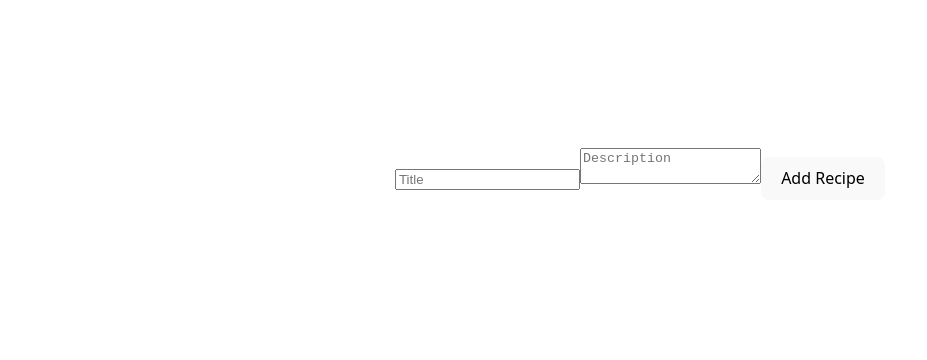
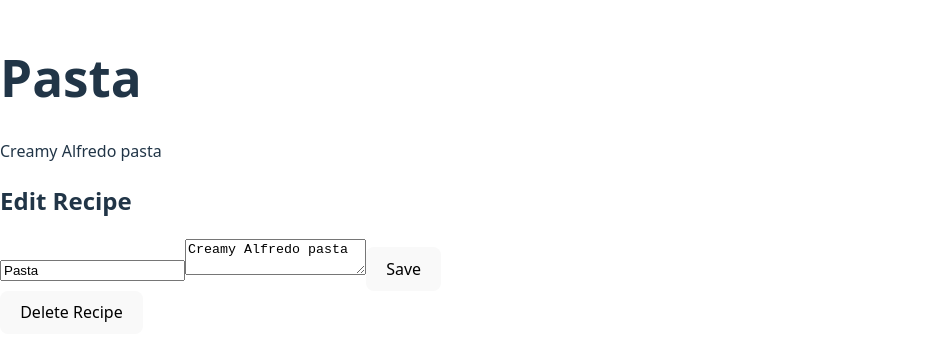
Before and after one commit to NDPRIME-cloud/alx-fe-reactjs, a React (Vite) app in the folder recipe-sharing-app/: page /recipes/1 in a window 1280 px wide. Shown: the part 226-586 px from the top of the page, without its empty margins (0-927 px from the left). Built offline with nearby package versions, Linux system fonts and the light colour scheme.

Commit message:
list and form

```diff
--- a/recipe-sharing-app/package.json
+++ b/recipe-sharing-app/package.json
@@ -12,6 +12,7 @@
   "dependencies": {
     "react": "^19.1.1",
     "react-dom": "^19.1.1",
+    "react-router-dom": "^7.9.1",
     "zustand": "^5.0.8"
   },
   "devDependencies": {
--- a/recipe-sharing-app/src/App.jsx
+++ b/recipe-sharing-app/src/App.jsx
@@ -1,18 +1,39 @@
+import { BrowserRouter as Router, Routes, Route, Link } from "react-router-dom";
+import useRecipeStore from "./recipeStores/useRecipeStore";
+import RecipeDetails from "./components/RecipeDetails";
+import AddRecipeForm from "./components/AddRecipeForm";
 
+function Home() {
+  const recipes = useRecipeStore((state) => state.recipes);
 
-import './App.css'
-import RecipeList from './components/RecipeList'
-import AddRecipeForm from './components/AddRecipeForm'
+  return (
+    <div>
+      <h1>Recipe List</h1>
+      <ul>
+        {recipes.map((recipe) => (
+          <li key={recipe.id}>
+            <Link to={`/recipes/${recipe.id}`}>{recipe.title}</Link>
+          </li>
+        ))}
+      </ul>
+    </div>
+  );
+}
 
 function App() {
+  return (
+    <Router>
+      <Routes>
+        {/* Home route */}
+        <Route path="/" element={<Home />} />
 
+        {/* Dynamic route for recipe details */}
+        <Route path="/recipes/:recipeId" element={<RecipeDetails />} />
+      </Routes>
 
-  return (
-    <>
-      <RecipeList/>
-      <AddRecipeForm/>
-    </>
-  )
+    </Router>
+
+  );
 }
 
-export default App
+export default App;
--- /dev/null
+++ b/recipe-sharing-app/src/components/DeleteRecipeButton.jsx
@@ -0,0 +1,15 @@
+import useRecipeStore from "../recipeStores/useRecipeStore";
+
+const DeleteRecipeButton = ({ recipeId }) => {
+  const deleteRecipe = useRecipeStore((state) => state.deleteRecipe);
+
+  const handleDelete = () => {
+    if (window.confirm("Are you sure you want to delete this recipe?")) {
+      deleteRecipe(recipeId);
+    }
+  };
+
+  return <button onClick={handleDelete}>Delete Recipe</button>;
+};
+
+export default DeleteRecipeButton;
--- /dev/null
+++ b/recipe-sharing-app/src/components/EditRecipeForm.jsx
@@ -0,0 +1,34 @@
+import { useState } from "react";
+import useRecipeStore from "../recipeStores/useRecipeStore";
+
+const EditRecipeForm = ({ recipe }) => {
+  const updateRecipe = useRecipeStore((state) => state.updateRecipe);
+  const [title, setTitle] = useState(recipe.title);
+  const [description, setDescription] = useState(recipe.description);
+
+  const handleSubmit = (e) => {
+    e.preventDefault();
+    updateRecipe(recipe.id, { title, description });
+    alert("Recipe updated!");
+  };
+
+  return (
+    <form onSubmit={handleSubmit}>
+      <h2>Edit Recipe</h2>
+      <input
+        type="text"
+        value={title}
+        onChange={(e) => setTitle(e.target.value)}
+        placeholder="Recipe Title"
+      />
+      <textarea
+        value={description}
+        onChange={(e) => setDescription(e.target.value)}
+        placeholder="Recipe Description"
+      />
+      <button type="submit">Save</button>
+    </form>
+  );
+};
+
+export default EditRecipeForm;
--- /dev/null
+++ b/recipe-sharing-app/src/components/RecipeDetails.jsx
@@ -0,0 +1,25 @@
+import { useParams } from "react-router-dom";
+import useRecipeStore from "../recipeStores/useRecipeStore";
+import EditRecipeForm from "./EditRecipeForm";
+import DeleteRecipeButton from "./DeleteRecipeButton";
+
+const RecipeDetails = () => {
+  const { recipeId } = useParams(); // get id from URL
+  const recipe = useRecipeStore((state) =>
+    state.recipes.find((r) => r.id === Number(recipeId))
+  );
+
+  if (!recipe) return <p>Recipe not found.</p>;
+
+  return (
+    <div>
+      <h1>{recipe.title}</h1>
+      <p>{recipe.description}</p>
+
+      <EditRecipeForm recipe={recipe} />
+      <DeleteRecipeButton recipeId={recipe.id} />
+    </div>
+  );
+};
+
+export default RecipeDetails;
--- a/recipe-sharing-app/src/components/recipeStore.js
+++ /dev/null
@@ -1,6 +0,0 @@
-import { create} from 'zustand'
-import useRecipeStore from '../recipeStores/useRecipeStore'
-
-
-addRecipe
-setRecipes
--- a/recipe-sharing-app/src/recipeStores/useRecipeStore.jsx
+++ b/recipe-sharing-app/src/recipeStores/useRecipeStore.jsx
@@ -1,10 +1,27 @@
 import React from 'react'
-import { create } from 'zustand'
 
-const useRecipeStore = create(set => ({
-    recipes:[],
-    addRecipes:(newRecipe) => set(state => ({recipes: [...state.recipes, newRecipe]})),
-    setRecipes: (recipes) => set({recipes})
-}))
+import { create } from "zustand";
+
+ const useRecipeStore = create((set) => ({
+  recipes: [
+    { id: 1, title: "Pasta", description: "Creamy Alfredo pasta" },
+    { id: 2, title: "Salad", description: "Fresh garden salad" },
+  ],
+
+  // 🔹 Update recipe
+  updateRecipe: (id, updatedRecipe) =>
+    set((state) => ({
+      recipes: state.recipes.map((recipe) =>
+        recipe.id === id ? { ...recipe, ...updatedRecipe } : recipe
+      ),
+    })),
+
+  // 🔹 Delete recipe
+  deleteRecipe: (id) =>
+    set((state) => ({
+      recipes: state.recipes.filter((recipe) => recipe.id !== id),
+    })),
+}));
+
 
 export default useRecipeStore
```
Also changed, not shown: 1 other file (tests, documents, lock files or other folders).
